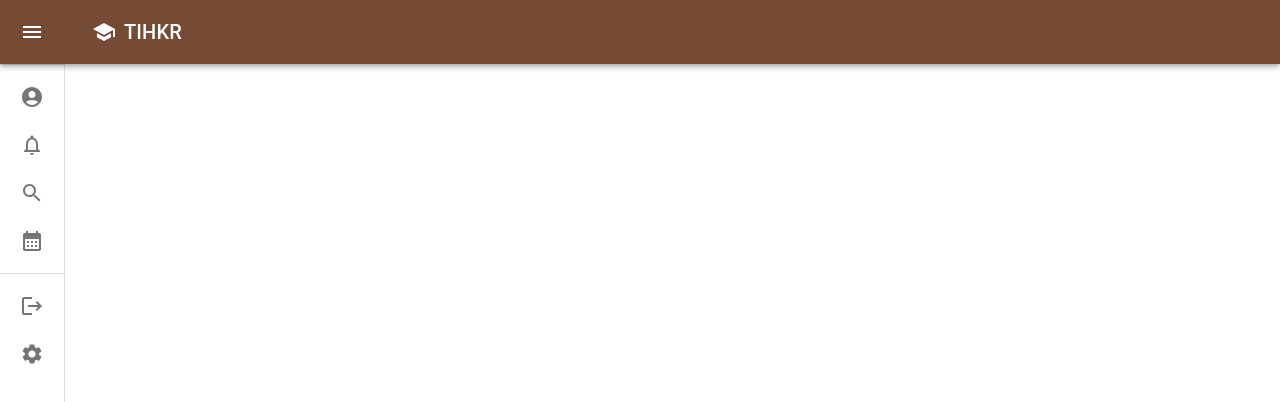
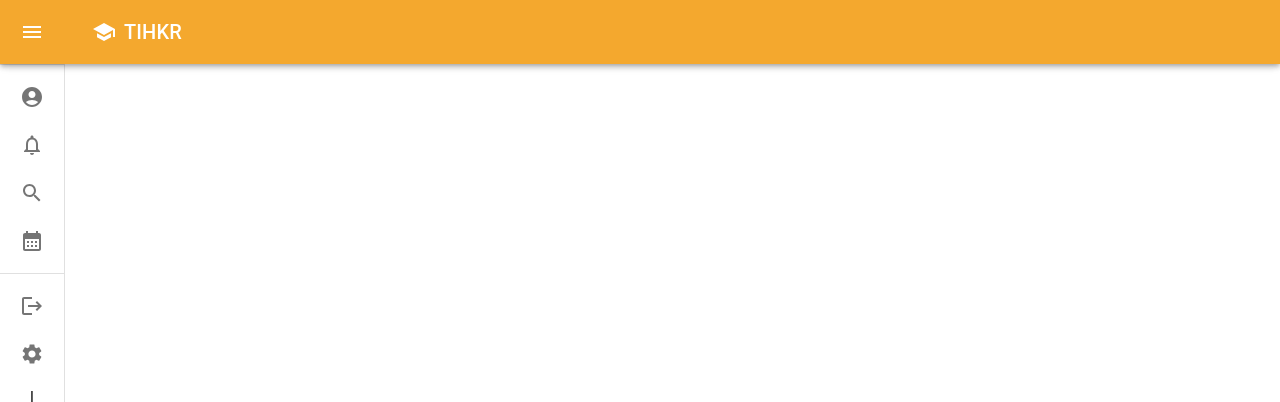
Before and after one commit to ak1096/CS4485-Team13, a React (Create React App) app: page / in a window 1280 px wide. Shown: the top 402 px of the page. Built offline with nearby package versions, Linux system fonts and the light colour scheme.

Commit message:
add routing

```diff
--- a/src/components/SideMenu.js
+++ b/src/components/SideMenu.js
@@ -102,12 +102,12 @@ export default function MiniDrawer() {
   const handleDrawerClose = () => {
     setOpen(false);
   };
-
+// FDDAC2
   return (
     <>
     <Box sx={{ display: 'flex' }}>
       <CssBaseline />
-      <AppBar position="fixed" open={open} sx={{backgroundColor: '#764B36',  marginBottom: '1px' }}>
+      <AppBar position="fixed" open={open} sx={{backgroundColor: '#f4a82e',  marginBottom: '1px' }}>
         <Toolbar>
           <IconButton
             color="inherit"
@@ -151,7 +151,6 @@ export default function MiniDrawer() {
                     justifyContent: 'center',
                   }}
                 >
-
                   {index === 0 ? <AccountCircleIcon /> : index === 1 ? <NotificationsNoneIcon /> : index === 2 ? <SearchIcon /> : <CalendarMonthIcon />}
                 </ListItemIcon>
                 <ListItemText primary={text} sx={{ opacity: open ? 1 : 0 }} />
@@ -183,7 +182,7 @@ export default function MiniDrawer() {
               </ListItemButton>
             </ListItem>
           ))}
-        </List>
+        </List>I
       </Drawer>
     </Box>
     </>
```
